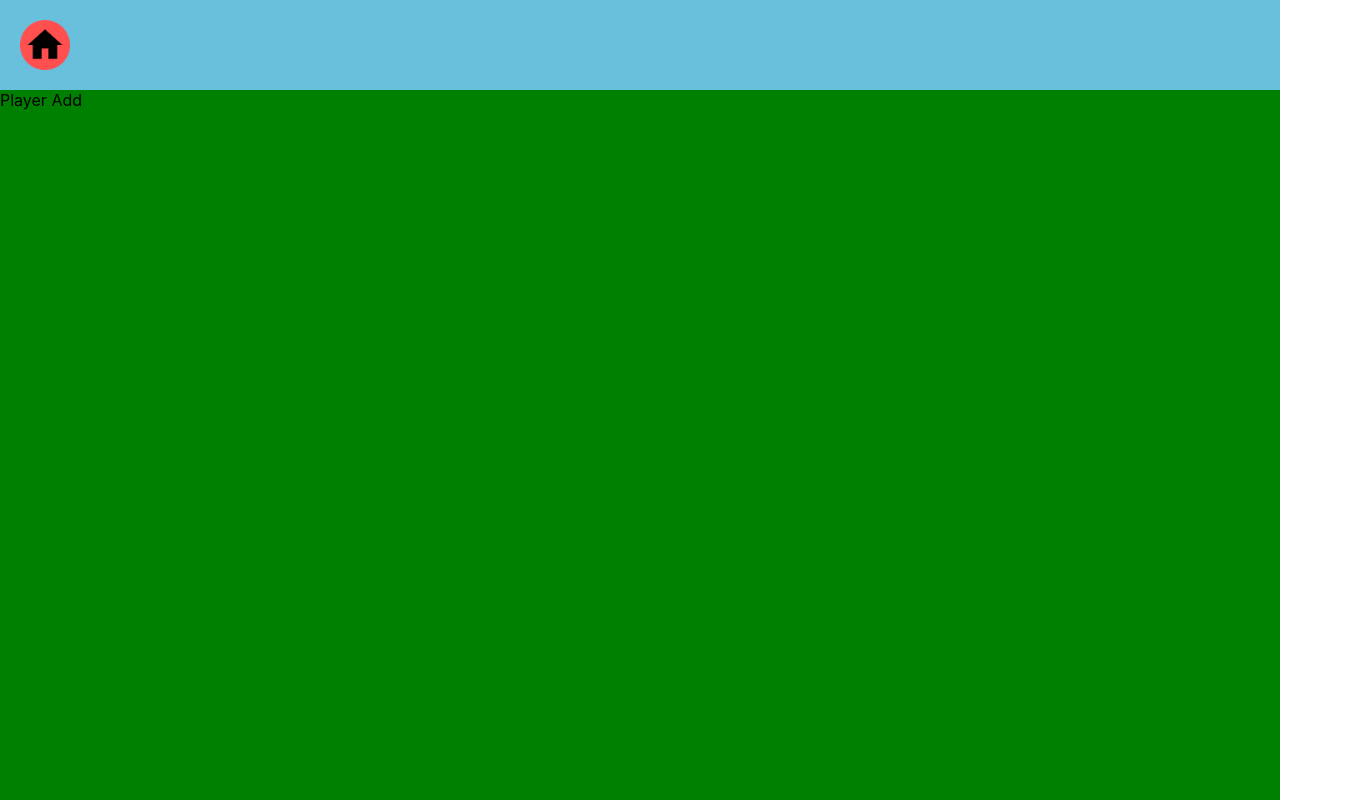
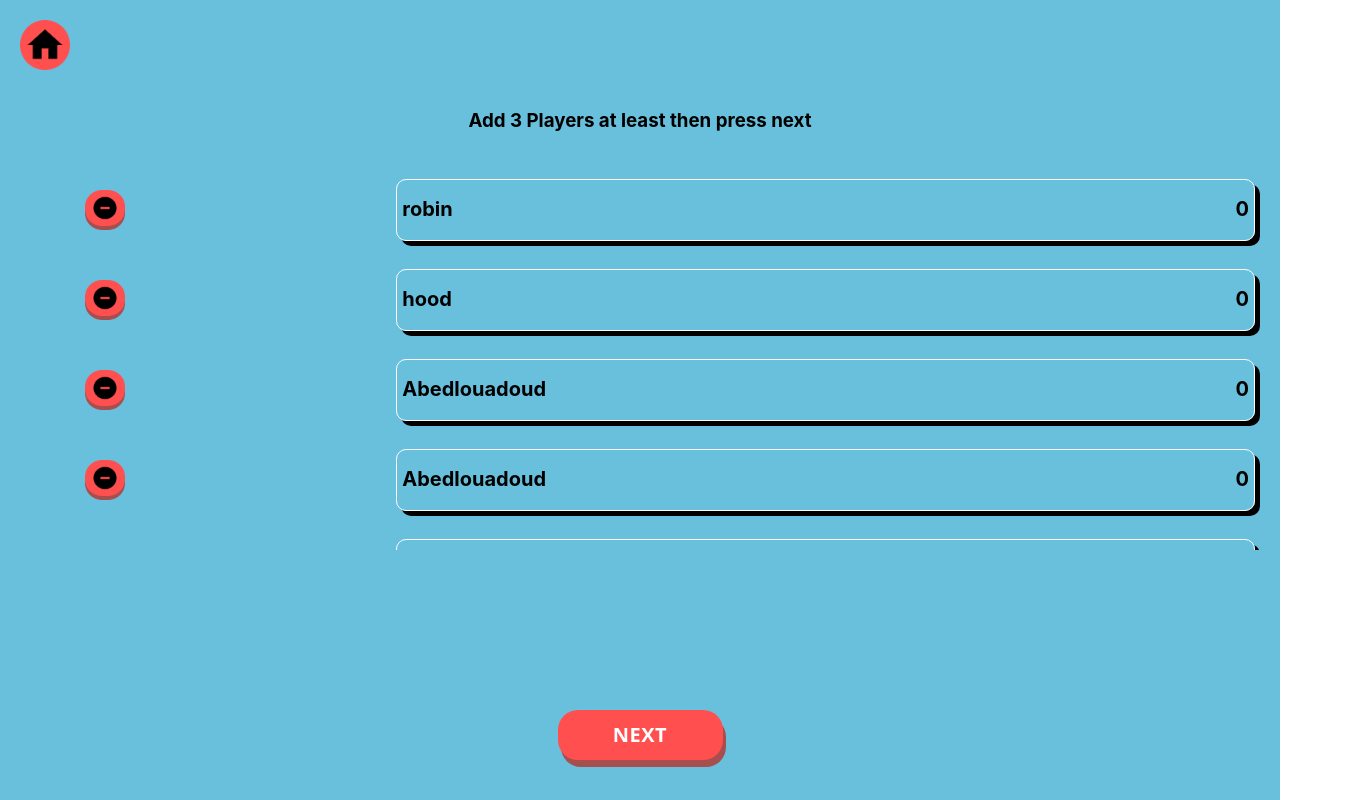
Before and after one commit to A-AllaaEddine/Off-Topic, a React (Create React App) app: page /navigate/addplayer in a window 1280 px wide. Shown: the top 800 px of the page, 1355 px wide, since content can reach past the window. Built offline with nearby package versions, Linux system fonts and the light colour scheme.

Commit message:
added  player add page

```diff
--- a/src/components/button/button.styles.jsx
+++ b/src/components/button/button.styles.jsx
@@ -22,11 +22,6 @@ export const BaseButton = styled.button`
     justify-content: center;
     align-items: center;
 
-    &:hover {
-      background-color: white;
-      color: black;
-      border: 1px solid black;
-    }
 `
 
 export const GoogleSignInButton = styled(BaseButton)`
--- /dev/null
+++ b/src/components/player/player.commonent.jsx
@@ -0,0 +1,20 @@
+import './player.styles.scss';
+
+import RemovePlayer from '../../assets/RemovePlayer.png';
+
+const Player = ({ player }) => {
+    const { name, points } = player;
+    return (
+        <div className='player-info-container' key={player.id}>
+                    <div className='remove-player-img'>
+                        <img src={RemovePlayer} alt='remove' />
+                    </div>
+                    <div className='player-info'>
+                        <h2 className='player-name'>{name}</h2>
+                        <h2 className='player-points'>{points}</h2>
+                    </div>
+                </div>
+    )
+}
+
+export default Player;
--- /dev/null
+++ b/src/components/player/player.styles.scss
@@ -0,0 +1,56 @@
+.player-info-container {
+    width: 100vw;
+    height: 60px;
+    display: flex;
+    justify-content: space-around;
+    align-items: center;
+    margin-top: 30px;
+    margin-left: 150px;
+
+    .remove-player-img {
+        width: 30%;
+        height: 100%;
+        display: flex;
+        justify-content: flex-start;
+
+
+        img {
+            width: 40px;
+            height: 40px;
+            margin: 10px;
+
+        }
+
+    }
+
+    .player-info {
+        width: 80%;
+        height: 100%;
+        margin-right: 100px;
+        display: flex;
+        justify-content: space-around;
+        border: 1px solid white;
+        border-radius: 10px;
+        box-shadow: 5px 5px;
+
+        .player-name {
+            width: 70%;
+            height: 100%;
+            font-size: 20px;
+
+        }
+
+        .player-points {
+            width: 30%;
+            height: 100%;
+            font-size: 20px;
+            display: flex;
+            justify-content: flex-end;
+        }
+        h2 {
+            padding-left: 5px ;
+            padding-right: 5px ;
+        }
+    }
+
+}
--- a/src/routes/player-add/player-add.component.jsx
+++ b/src/routes/player-add/player-add.component.jsx
@@ -1,9 +1,60 @@
 import './player-add.styles.scss';
 
+import { useNavigate } from 'react-router-dom';
+
+import Player from '../../components/player/player.commonent';
+import Button from '../../components/button/button.component';
+
+const Players = [
+    {
+        id: 1,
+        name: 'robin',
+        points: 0
+    },
+    {
+        id: 2,
+        name: 'hood',
+        points: 0
+    },
+    {
+        id: 3,
+        name: 'Abedlouadoud',
+        points: 0
+    },{
+        id: 4,
+        name: 'Abedlouadoud',
+        points: 0
+    },{
+        id: 5,
+        name: 'Abedlouadoud',
+        points: 0
+    },{
+        id: 6,
+        name: 'Abedlouadoud',
+        points: 0
+    },
+];
+
+
+
 const PlayerAdd = () => {
+    const navigate = useNavigate();
+    const goToSelectTopic = () => {
+        navigate('/navigate/topic');
+    }
     return (
         <div className='add-player-container'>
-            Player Add
+            <h3>Add 3 Players at least then press next</h3>
+            <div className='players-container'>
+                {Players.map((player) => {
+                return (
+                        <Player key={player.id} player={player} />
+                    )
+                })}
+            </div>
+            <div className='player-next-container'>
+                <Button onClick={goToSelectTopic}>NEXT</Button>
+            </div>
         </div>
     )
 }
--- a/src/routes/player-add/player-add.styles.scss
+++ b/src/routes/player-add/player-add.styles.scss
@@ -1,6 +1,20 @@
 .add-player-container {
     width: 100%;
-    height: 100%;
+    display: flex;
+    flex-direction: column;
+    justify-content: flex-start;
+    align-items: center;
 
-    background-color: green;
+
+    .players-container {
+        width: auto;
+        height: 400px;
+        overflow-y: auto;
+    }
+
+    .player-next-container {
+        position: absolute;
+        bottom: 0;
+        margin-bottom: 40px;
+    }
 }
```
Also changed, not shown: src/assets/PlayerBanner.png (added), src/assets/RemovePlayer.png (added).
